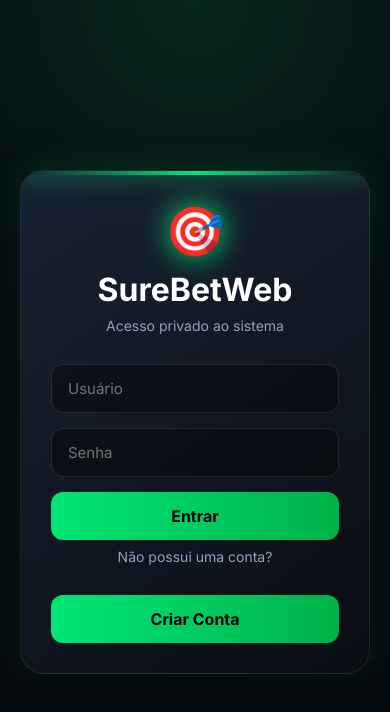
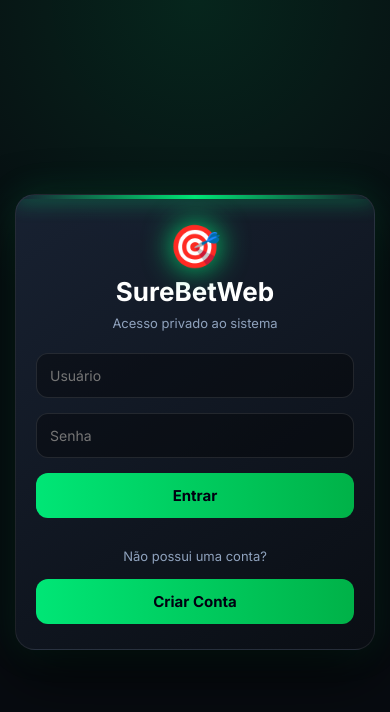
Before and after one commit to tiagomonassa/SureBetWeb, a React (Vite) app in the folder frontend/: page / in a window 390 px wide. Shown: the top 712 px of the page. Built offline with nearby package versions, Linux system fonts and the light colour scheme; no server answers.

Commit message:
Ajusta tela de login para mobile

```diff
--- a/frontend/src/pages/LoginPage.css
+++ b/frontend/src/pages/LoginPage.css
@@ -528,27 +528,117 @@
 }
 
 
+.login-footer {
+
+    margin-top: 15px;
+
+    text-align: center;
+
+}
+
+
+.login-footer p {
+
+    margin: 0 0 15px 0;
+
+}
+
+
 
 
 
 
 
 /* ==========================================
-   MOBILE
+   MOBILE AJUSTES
 ========================================== */
-
 
 @media(max-width:500px){
 
 
+    .login-page {
+
+        padding:15px;
+
+        align-items:center;
+
+    }
+
+
+
     .login-card {
-
 
         width:100%;
 
+        max-width:360px;
 
-        padding:30px;
+        padding:25px 20px;
 
+        border-radius:20px;
+
+    }
+
+
+
+    .login-logo {
+
+        font-size:42px;
+
+        margin-bottom:5px;
+
+    }
+
+
+
+    .login-card h1 {
+
+        font-size:26px;
+
+    }
+
+
+
+    .login-card p {
+
+        margin-bottom:22px;
+
+        font-size:13px;
+
+    }
+
+
+
+    .login-card input {
+
+        padding:13px;
+
+        font-size:14px;
+
+    }
+
+
+
+    .login-card button {
+
+        padding:13px;
+
+        font-size:15px;
+
+    }
+
+
+
+    .login-footer {
+
+        margin-top:30px;
+
+    }
+
+
+
+    .login-footer p {
+
+        margin-bottom:15px;
 
     }
 
```
